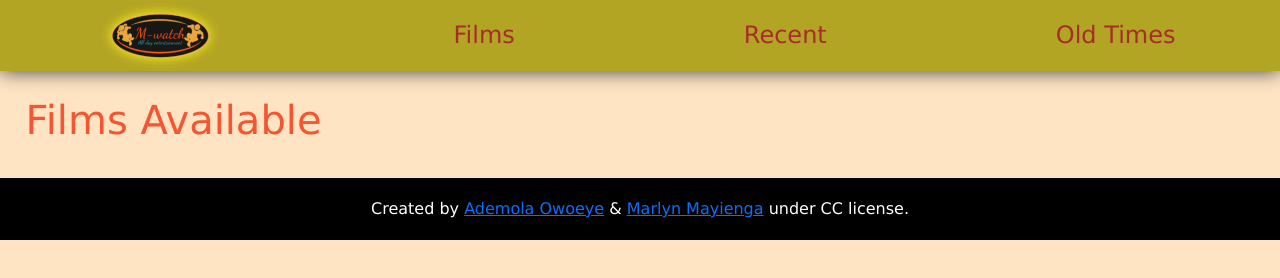
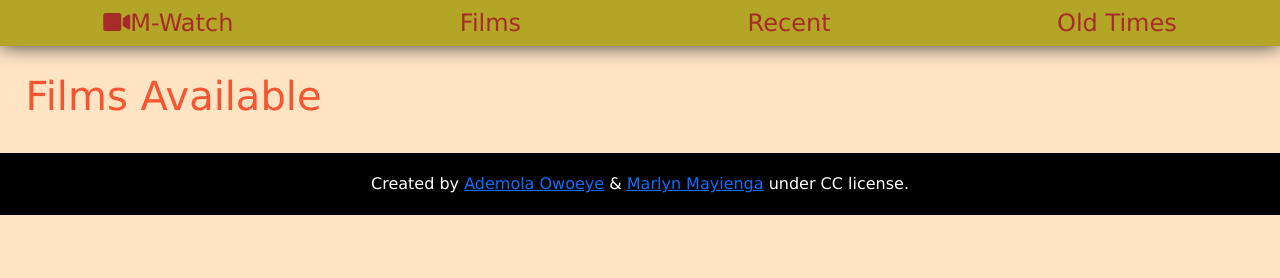
Before and after one commit to Marlyn-Mayienga/MovieApp-JS-Capstone-Project, a website built with webpack: page dist/index.html in a window 1280 px wide. Built offline with nearby package versions, Linux system fonts and the light colour scheme; no server answers.

Commit message:
create dist folder

```diff
--- a/dist/index.html
+++ b/dist/index.html
@@ -24,7 +24,7 @@
 <body>
     <header>
         <div class="header-container">
-            <div class="logo"><img src="./assets/logo.png" alt="M-watch icon"></div>
+            <div class="logo"><i class="fas fa-video"></i>M-Watch</div>
             <div class="Films">Films</div>
             <div class="Recent">Recent</div>
             <div class="old-times">Old Times</div>
```
